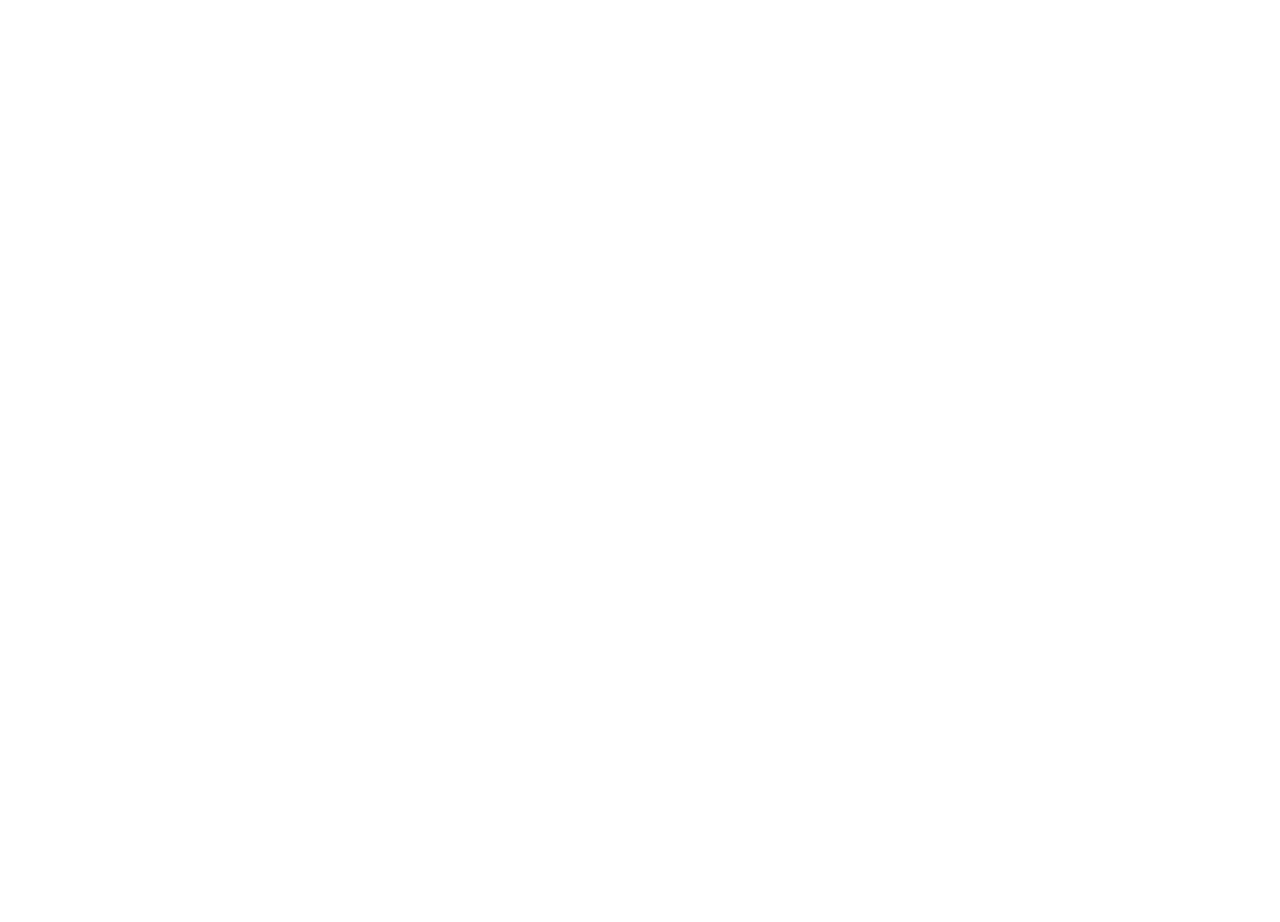
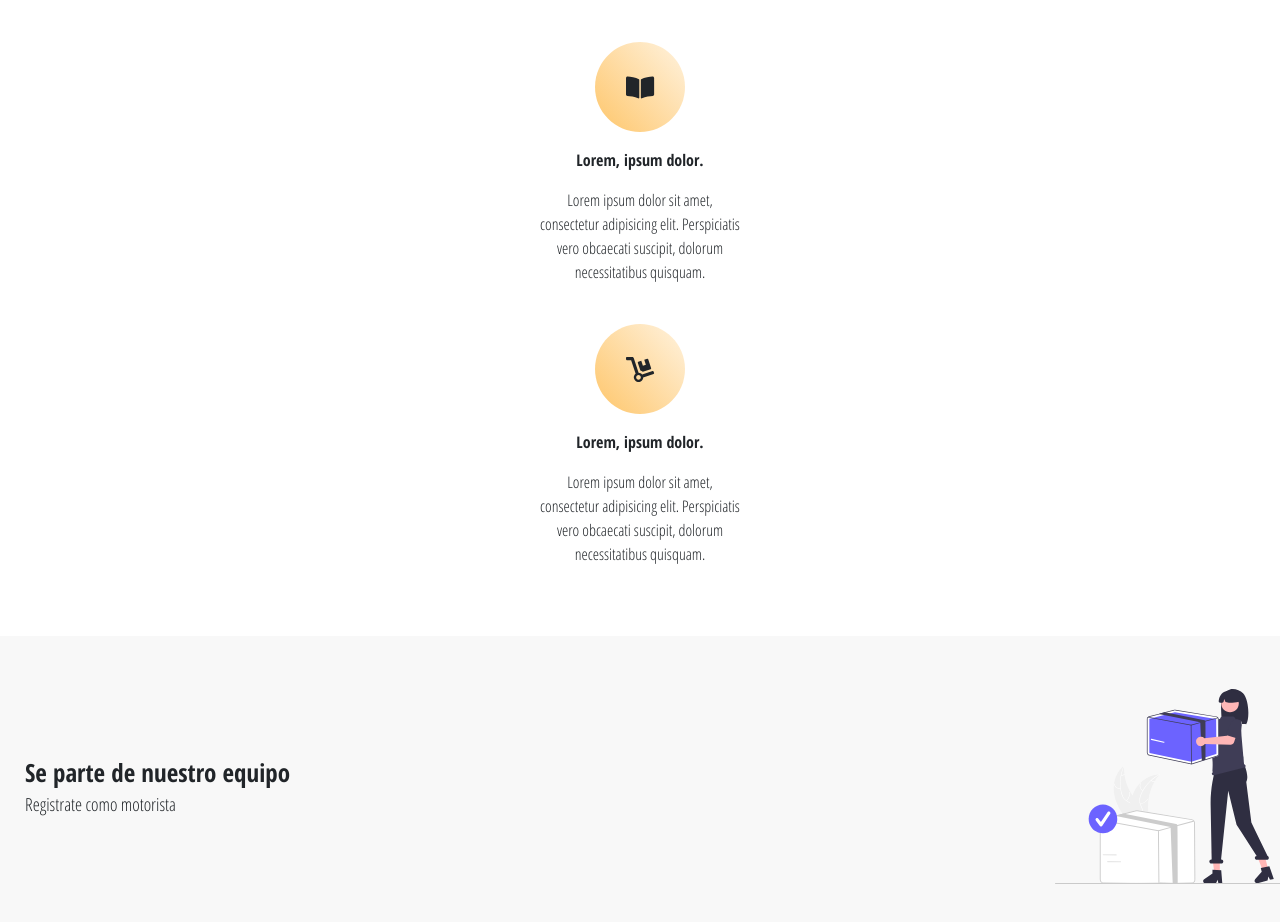
Before and after one commit to Rous23/FirstOne-Cliente, an Angular app: page / in a window 1280 px wide. Shown: the part 440-1362 px from the top of the page. Before the commit the page ends 800 px from the top, so only its background shows below. Built offline with nearby package versions, Linux system fonts and the light colour scheme.

Commit message:
Landing page terminada

```diff
--- a/src/app/landing-page/landing-page.component.html
+++ b/src/app/landing-page/landing-page.component.html
@@ -1,5 +1,5 @@
 <!-- Just an image -->
-<nav class="navbar navbar-light bg-light" style="height: 62px!important;">
+<nav class="navbar navbar-light bg-light px-3" style="height: 65px!important;">
     <a class="navbar-brand" href="#">
         <img src="../../assets/img/Logotipo.svg" width="150" alt="">
     </a>
@@ -19,3 +19,42 @@
         <button id="boton-iniciar-sesion" type="button" class="btn btn-primary all-btn" [routerLink]="['/informativo']" routerLinkActive="router-link-active" >Ordena ya</button>
     </div>
 </div>
+
+<div class="caracs">
+    <div class="carac">
+        <div class="img-carac">
+            <fa-icon [icon]='faBookOpen' class="icon-carac"></fa-icon>
+        </div>
+        <div class="titulo-carac font-weight-bold pt-3">
+            Lorem, ipsum dolor.
+        </div>
+        <div class="descripcion-carac pt-3">
+            Lorem ipsum dolor sit amet, consectetur adipisicing elit. Perspiciatis vero obcaecati suscipit, dolorum necessitatibus quisquam.
+        </div>
+    </div>
+    <div class="carac">
+        <div class="img-carac">
+            <fa-icon [icon]='faDolly' class="icon-carac"></fa-icon>
+        </div>
+        <div class="titulo-carac font-weight-bold pt-3">
+            Lorem, ipsum dolor.
+        </div>
+        <div class="descripcion-carac pt-3">
+            Lorem ipsum dolor sit amet, consectetur adipisicing elit. Perspiciatis vero obcaecati suscipit, dolorum necessitatibus quisquam.
+        </div>
+    </div>
+</div>
+
+<div class="banner-moto">
+    <div class="contenido-banner-moto">
+        <div class="moto-titulo">
+            Se parte de nuestro equipo
+        </div>
+        <div class="moto-texto">
+            Registrate como motorista
+        </div>
+    </div>
+    <div class="img-moto">
+        <img src="../../assets/img/img-moto.svg">
+    </div>
+</div>
--- a/src/app/landing-page/landing-page.component.ts
+++ b/src/app/landing-page/landing-page.component.ts
@@ -1,4 +1,5 @@
 import { Component, OnInit } from '@angular/core';
+import { faBookOpen, faDolly } from '@fortawesome/free-solid-svg-icons';
 
 @Component({
   selector: 'app-landing-page',
@@ -9,6 +10,9 @@ export class LandingPageComponent implements OnInit {
 
   constructor() { }
 
+  faBookOpen = faBookOpen
+  faDolly = faDolly
+
   ngOnInit(): void {
   }
 
--- a/src/styles.css
+++ b/src/styles.css
@@ -772,3 +772,65 @@ body{
     text-align: center;
     width: 100%;
 }
+
+.caracs{
+    display: flex;
+    flex-direction: column;
+    align-items: center;
+    align-content: center;
+    padding: 30px 0px;
+}
+
+.carac{
+    display: flex;
+    flex-direction: column;
+    align-items: center;
+    max-width: 200px;
+    margin: 20px 0px;
+}
+
+.img-carac{
+    background-image: url(assets/img/Ellipse.svg);
+    background-repeat: no-repeat;
+    background-position: center;
+    background-size: cover;
+    display: flex;
+    justify-content: center;
+    flex-direction: row;
+    height: 90px;
+    width: 90px;
+}
+
+.icon-carac{
+    display: flex;
+    flex-direction: row;
+    align-items: center;
+    justify-content: center;
+    font-size: 25px;
+}
+
+.titulo-carac, .descripcion-carac{
+    text-align: center;
+}
+
+.banner-moto{
+    display: flex;
+    flex-direction: row;
+    align-items: center;
+    background-color: rgba(242, 242, 242, 0.5);
+    margin: 20px 0px;
+    padding: 15px 0px;
+    padding-left: 25px;
+    width: 100vw;
+    height: 300px;
+    justify-content: space-between;
+}
+
+.moto-titulo{
+    font-weight: bold;
+    font-size: 25px;
+}
+
+.moto-texto{
+    font-size: 18px;
+}
```
Also changed, not shown: src/assets/img/Ellipse.svg (added), src/assets/img/img-moto.svg (added).
